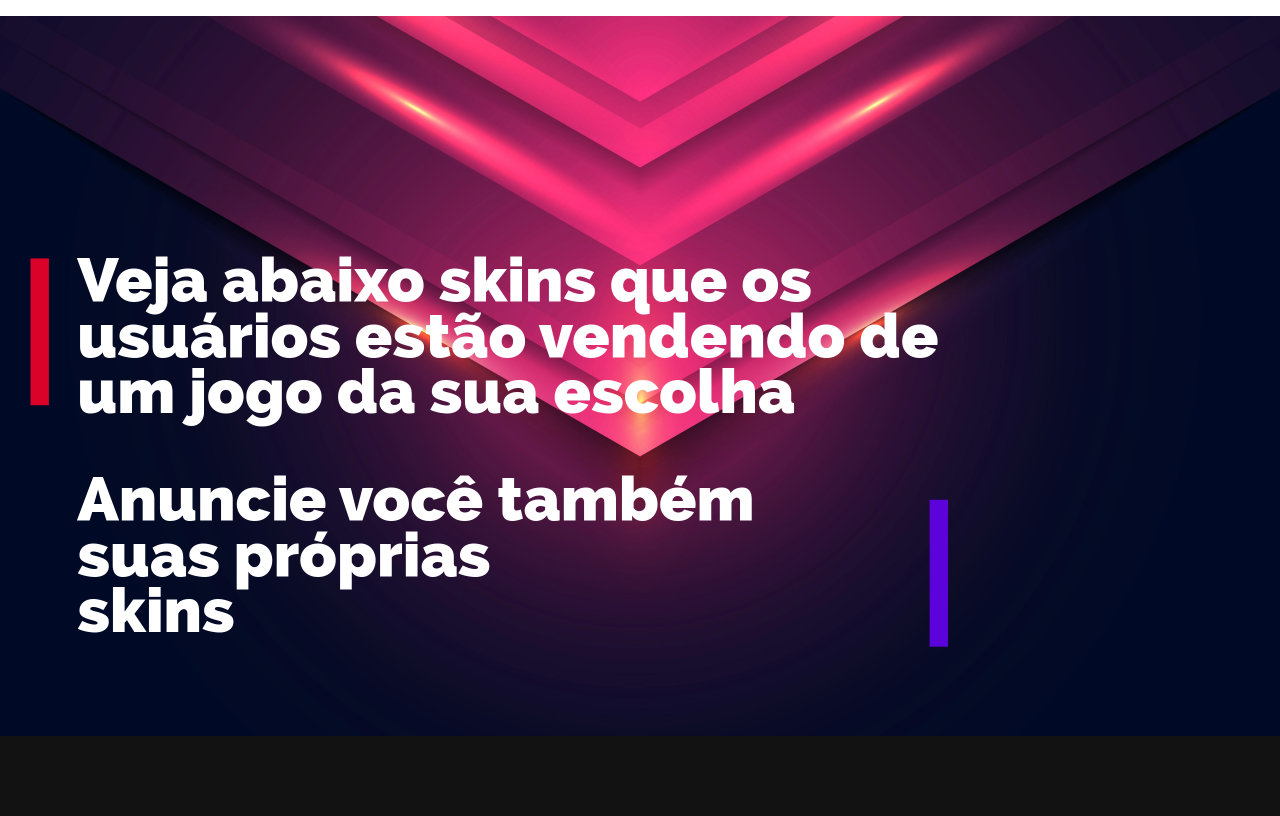
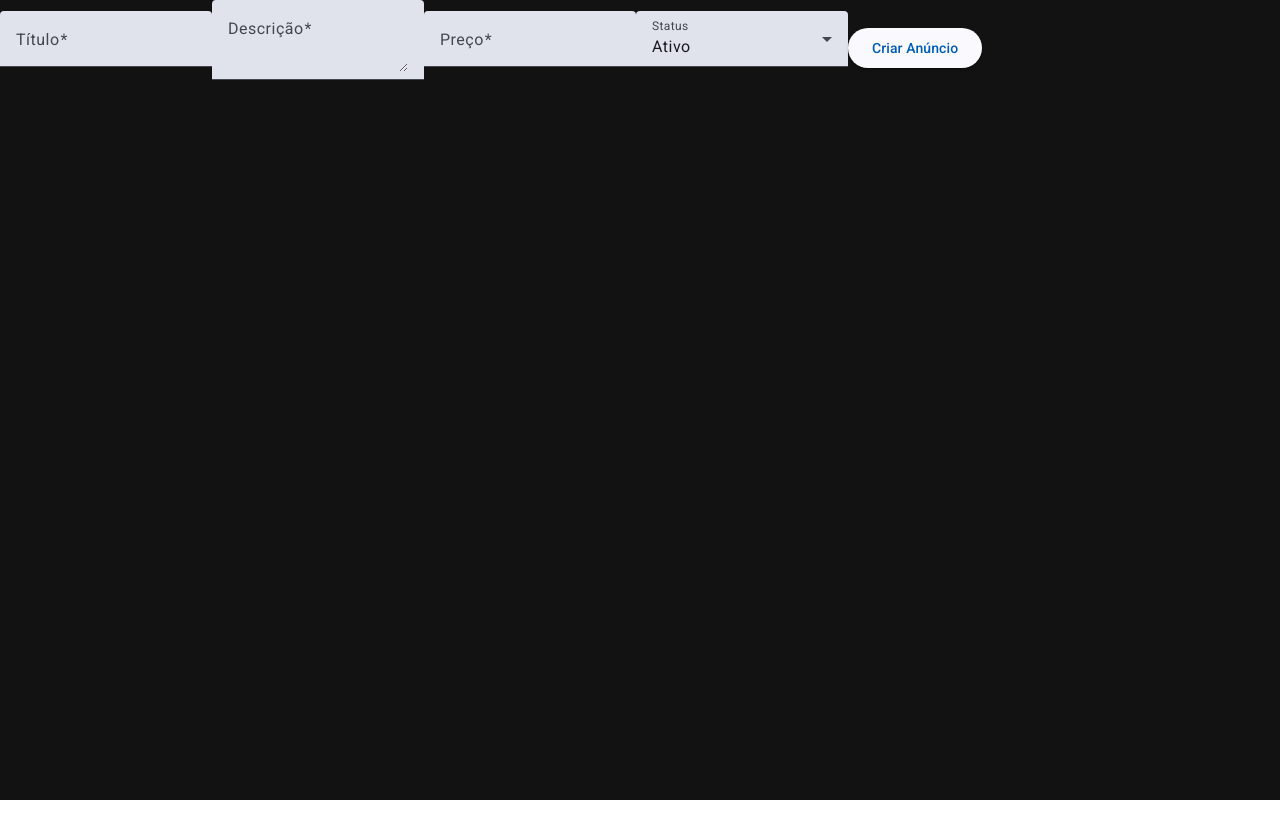
Before and after one commit to NatanXT/SkinLoot, an Angular app in the folder SkinLootUI/SkinLootFront/: page /anuncios/criar/1 in a window 1280 px wide. Before the commit this address led to /. Built offline with nearby package versions, Linux system fonts and the light colour scheme.

Commit message:
anuncio back e componente front ta indo

```diff
--- a/SkinLootUI/SkinLootFront/src/app/app.component.html
+++ b/SkinLootUI/SkinLootFront/src/app/app.component.html
@@ -1,7 +1,8 @@
 <!-- app.component.html atualizado -->
 <div class="dark-theme">
   <router-outlet></router-outlet>
-  <div class="banner-container">
+
+  <div class="banner-container" *ngIf="mostrarBanner">
     <img src="assets/banner.png" alt="Skins Banner" class="banner-image">
   </div>
 </div>
--- a/SkinLootUI/SkinLootFront/src/app/app.component.ts
+++ b/SkinLootUI/SkinLootFront/src/app/app.component.ts
@@ -1,16 +1,27 @@
 import { Component } from '@angular/core';
-import { RouterOutlet } from '@angular/router';
+import {NavigationEnd, Router, RouterModule, RouterOutlet} from '@angular/router';
 import {MenuComponent} from "./pages/menu/menu.component";
 import {SkinCardComponent} from "./pages/skin/skin-card/skin-card.component";
 import {SkinListComponent} from "./pages/skin/skin-list/skin-list.component";
+import {filter} from "rxjs";
+import {NgIf} from "@angular/common";
 
 @Component({
   selector: 'app-root',
   standalone: true,
-  imports: [SkinListComponent,RouterOutlet, MenuComponent, SkinCardComponent],
+  imports: [SkinListComponent, RouterOutlet, MenuComponent, SkinCardComponent, RouterModule, NgIf],
   templateUrl: './app.component.html',
   styleUrl: './app.component.css'
 })
 export class AppComponent {
-  title = 'SkinLootFront';
+  mostrarBanner = false;
+
+  constructor(private router: Router) {
+    this.router.events.pipe(
+      filter(event => event instanceof NavigationEnd)
+    ).subscribe((event: NavigationEnd) => {
+      // Define quais rotas devem exibir o banner
+      this.mostrarBanner = event.urlAfterRedirects === '/';
+    });
+  }
 }
--- a/SkinLootUI/SkinLootFront/src/app/app.routes.ts
+++ b/SkinLootUI/SkinLootFront/src/app/app.routes.ts
@@ -26,6 +26,10 @@ export const routes: Routes = [
     ]
   },
   {
+    path: 'anuncios/criar/:skinId',
+    loadComponent: () => import('./pages/meus-anuncios/criar-anuncio/criar-anuncio.component').then(m => m.CriarAnuncioComponent),
+  },
+  {
     path: '',
     loadComponent: () => import('./pages/menu/menu.component').then(m => m.MenuComponent),
     pathMatch: 'full'
--- a/SkinLootUI/SkinLootFront/src/app/pages/menu/menu.component.ts
+++ b/SkinLootUI/SkinLootFront/src/app/pages/menu/menu.component.ts
@@ -22,7 +22,8 @@ import {StorageService} from "../../service/storage.service";
   templateUrl: './menu.component.html',
   styleUrl: './menu.component.css'
 })
-export class MenuComponent implements OnInit {
+export class MenuComponent implements OnInit{
+
   currentUser$: Observable<Usuario | null>;
 
   constructor(private loginService: LoginService, private dialog: MatDialog, private router: Router) {
--- a/SkinLootUI/SkinLootFront/src/app/pages/meus-anuncios/criar-anuncio/criar-anuncio.component.html
+++ b/SkinLootUI/SkinLootFront/src/app/pages/meus-anuncios/criar-anuncio/criar-anuncio.component.html
@@ -1,23 +1,32 @@
-<!--<form [formGroup]="anuncioForm" (ngSubmit)="criarAnuncio()">-->
-<!--  <mat-form-field appearance="fill">-->
-<!--    <mat-label>Nome da Skin</mat-label>-->
-<!--    <input matInput formControlName="nome">-->
-<!--  </mat-form-field>-->
+<!--<h2>Criar Anúncio</h2>-->
 
-<!--  <mat-form-field appearance="fill">-->
-<!--    <mat-label>Jogo</mat-label>-->
-<!--    <input matInput formControlName="jogo">-->
-<!--  </mat-form-field>-->
+<!--<p>Skin selecionada: {{ skinId }}</p>-->
 
-<!--  <mat-form-field appearance="fill">-->
-<!--    <mat-label>Preço</mat-label>-->
-<!--    <input matInput type="number" formControlName="preco">-->
-<!--  </mat-form-field>-->
+<form [formGroup]="anuncioForm" (ngSubmit)="criarAnuncio()">
+  <mat-form-field appearance="fill">
+    <mat-label>Título</mat-label>
+    <input matInput formControlName="titulo" required>
+  </mat-form-field>
 
-<!--  <mat-form-field appearance="fill">-->
-<!--    <mat-label>Imagem</mat-label>-->
-<!--    <input matInput formControlName="imagemUrl">-->
-<!--  </mat-form-field>-->
+  <mat-form-field appearance="fill">
+    <mat-label>Descrição</mat-label>
+    <textarea matInput formControlName="descricao" required></textarea>
+  </mat-form-field>
 
-<!--  <button mat-raised-button color="primary" type="submit">Criar Anúncio</button>-->
-<!--</form>-->
+  <mat-form-field appearance="fill">
+    <mat-label>Preço</mat-label>
+    <input matInput type="number" formControlName="preco" required min="0.01">
+  </mat-form-field>
+
+  <mat-form-field appearance="fill">
+    <mat-label>Status</mat-label>
+    <mat-select formControlName="status">
+      <mat-option value="ATIVO">Ativo</mat-option>
+      <mat-option value="INATIVO">Inativo</mat-option>
+    </mat-select>
+  </mat-form-field>
+
+  <button mat-raised-button type="submit" >
+    Criar Anúncio
+  </button>
+</form>
--- a/SkinLootUI/SkinLootFront/src/app/pages/meus-anuncios/criar-anuncio/criar-anuncio.component.ts
+++ b/SkinLootUI/SkinLootFront/src/app/pages/meus-anuncios/criar-anuncio/criar-anuncio.component.ts
@@ -1,6 +1,11 @@
-import { Component } from '@angular/core';
-import {ReactiveFormsModule} from "@angular/forms";
+import {Component, OnInit} from '@angular/core';
+import {FormBuilder, FormGroup, ReactiveFormsModule, Validators} from "@angular/forms";
 import {MatFormField, MatLabel} from "@angular/material/form-field";
+import {ActivatedRoute, Router} from "@angular/router";
+import {MatOption, MatSelect} from "@angular/material/select";
+import {AnuncioService} from "../../../service/anuncio.service";
+import {MatInput} from "@angular/material/input";
+import {MatButton} from "@angular/material/button";
 
 @Component({
   selector: 'app-criar-anuncio',
@@ -8,11 +13,56 @@ import {MatFormField, MatLabel} from "@angular/material/form-field";
   imports: [
     ReactiveFormsModule,
     MatLabel,
-    MatFormField
+    MatFormField,
+    MatSelect,
+    MatOption,
+    MatInput,
+    MatButton
   ],
   templateUrl: './criar-anuncio.component.html',
   styleUrl: './criar-anuncio.component.css'
 })
-export class CriarAnuncioComponent {
+export class CriarAnuncioComponent implements OnInit {
+  anuncioForm!: FormGroup;
+  skinId!: string;
 
+  constructor(
+    private fb: FormBuilder,
+    private route: ActivatedRoute,
+    private router: Router,
+    private anuncioService: AnuncioService
+  ) { }
+
+  ngOnInit(): void {
+    this.skinId = this.route.snapshot.paramMap.get('skinId')!;
+
+    this.anuncioForm = this.fb.group({
+      titulo: ['', [Validators.required, Validators.minLength(3)]],
+      descricao: ['', [Validators.required, Validators.minLength(10)]],
+      preco: [null, [Validators.required, Validators.min(0.01)]],
+      status: ['ATIVO']
+    });
+  }
+
+  criarAnuncio(): void {
+    if (this.anuncioForm.invalid) {
+      return;
+    }
+
+    const anuncioData = {
+      ...this.anuncioForm.value,
+      skinId: this.skinId
+    };
+
+    this.anuncioService.criarAnuncio(anuncioData).subscribe({
+      next: () => {
+        alert('Anúncio criado com sucesso!');
+        this.router.navigate(['/skins']);
+      },
+      error: err => {
+        console.error('Erro ao criar anúncio:', err);
+        alert('Erro ao criar anúncio.');
+      }
+    });
+  }
 }
--- a/SkinLootUI/SkinLootFront/src/app/pages/skin/skin-list/criar-skin/criar-skin.component.ts
+++ b/SkinLootUI/SkinLootFront/src/app/pages/skin/skin-list/criar-skin/criar-skin.component.ts
@@ -58,7 +58,7 @@ export class CriarSkinComponent {
 
   ngOnInit(): void {
     // carrega todos os jogos para popular o dropdown
-    this.jogoService.listarJogos().subscribe(
+    this.jogoService.listarJogos().subscribe(//perguntar pro gpt pq isso ta ai
       jogos => this.jogos = jogos,
       err   => console.error('Erro ao buscar jogos', err)
     );
--- a/SkinLootUI/SkinLootFront/src/app/pages/skin/skin-list/skin-list.component.css
+++ b/SkinLootUI/SkinLootFront/src/app/pages/skin/skin-list/skin-list.component.css
@@ -221,3 +221,16 @@
 .common {
   border: 2px solid #808080;
 }
+.btn-criar-anuncio {
+  margin-top: 10px;
+  padding: 8px 12px;
+  background-color: #4caf50;
+  color: white;
+  border: none;
+  cursor: pointer;
+  border-radius: 4px;
+}
+
+.btn-criar-anuncio:hover {
+  background-color: #45a049;
+}
--- a/SkinLootUI/SkinLootFront/src/app/pages/skin/skin-list/skin-list.component.html
+++ b/SkinLootUI/SkinLootFront/src/app/pages/skin/skin-list/skin-list.component.html
@@ -18,6 +18,9 @@
         <p class="listing-price">Jogo: {{ skin.jogoNome }}</p>
         <p *ngIf="skin.desgasteFloat"><strong>Float:</strong> {{ skin.desgasteFloat }}</p>
         <p>{{ skin.descricao }}</p>
+        <button [routerLink]="['/anuncios/criar', skin.id]" class="btn-criar-anuncio">
+          Criar Anúncio
+        </button>
       </div>
     </div>
   </div>
--- a/SkinLootUI/SkinLootFront/src/app/service/anuncio.service.ts
+++ b/SkinLootUI/SkinLootFront/src/app/service/anuncio.service.ts
@@ -1,22 +1,22 @@
 import { Injectable } from '@angular/core';
 import {HttpClient} from "@angular/common/http";
-import {Anuncio} from "../model/anuncio";
+import {Anuncio, AnuncioRequest} from "../model/anuncio";
 import {Observable} from "rxjs";
 
 @Injectable({
   providedIn: 'root'
 })
 export class AnuncioService {
-  private baseUrl = 'http://localhost:8080/api/anuncios';
+  private baseUrl = 'http://localhost:8080/anuncios';
 
   constructor(private http: HttpClient) {
+  }
+
+  criarAnuncio(anuncio: AnuncioRequest): Observable<any> {
+    return this.http.post(`${this.baseUrl}/save`, anuncio);
   }
 
   listarAnuncios(): Observable<Anuncio[]> {
     return this.http.get<Anuncio[]>(this.baseUrl);
   }
-
-  criarAnuncio(anuncio: Anuncio): Observable<Anuncio> {
-    return this.http.post<Anuncio>(this.baseUrl, anuncio);
-  }
 }
```
Also changed, not shown: SkinLootUI/SkinLootFront/src/app/app.config.ts (+20 -12 lines), SkinLootUI/SkinLootFront/src/app/model/anuncio.ts (+7 -0 lines), 2 other files (tests, documents, lock files or other folders).
